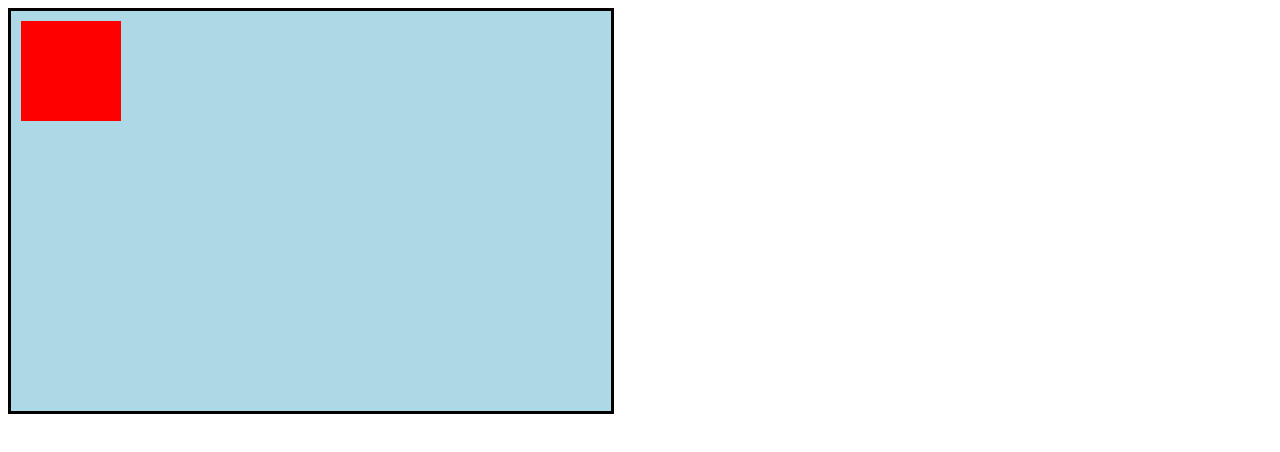
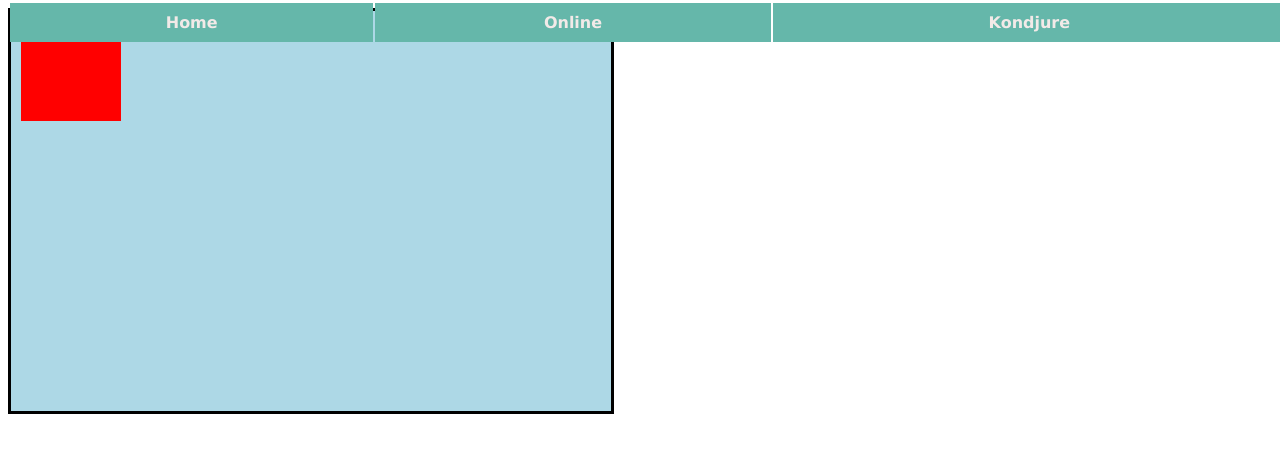
Before and after one commit to prestonjackson/chess, a plain HTML site: page index.html in a window 1280 px wide. Drawn offline with Linux system fonts and the light colour scheme.

Commit message:
Added some CSS elements. Updated Html files and worked on basic html skeleton.

```diff
--- a/index.html
+++ b/index.html
@@ -2,8 +2,23 @@
 <head>
 	<script type="text/javascript" src="pong.js"></script>
 	<link rel="stylesheet" href="style.css"/>
+	<title>Pong</title>
 </head>
 <body onload="onLoad()">
-	<canvas id="court" width="600" height="400"></canvas>
+	<table style="width:100%" class="heading">
+  <div>
+  	<tr>
+    <th>Home</th>
+    <th>Online</th>
+    <th>Kondjure</th>
+  </tr>
+  </div>
+
+  <div>
+  	<canvas id="court" width="600" height="400"></canvas>
+  </div>
+
+
 </body>
+
 </html>
--- a/style.css
+++ b/style.css
@@ -1,7 +1,34 @@
+
+
+body {
+
+}
+
 canvas {
-
+  float: none;
   background-color: lightblue;
   border: 3px;
   border-style: solid;
 
 }
+table {
+	position: fixed;
+	top: 1px;
+	width: 100%;
+}
+
+th {
+
+	border: none;
+	padding: 10px;
+	text-align: center;
+	background-color: #65B7AA;
+	border-collapse: collapse;
+	vertical-align: middle;
+	color: #F2EAE8;
+	font-family: Verdana, Geneva, sans-serif;
+}
+
+th:hover {
+	background-color: #5cada1;
+}
```
